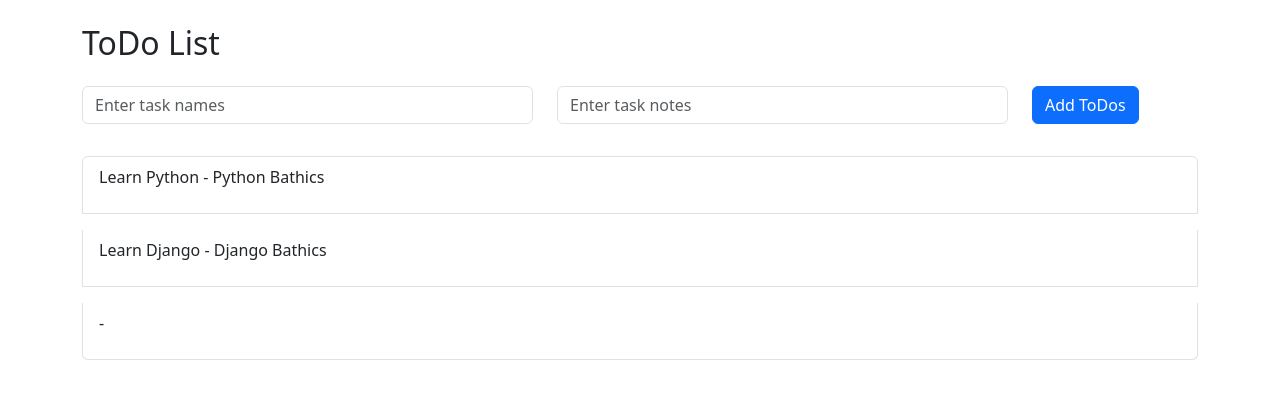
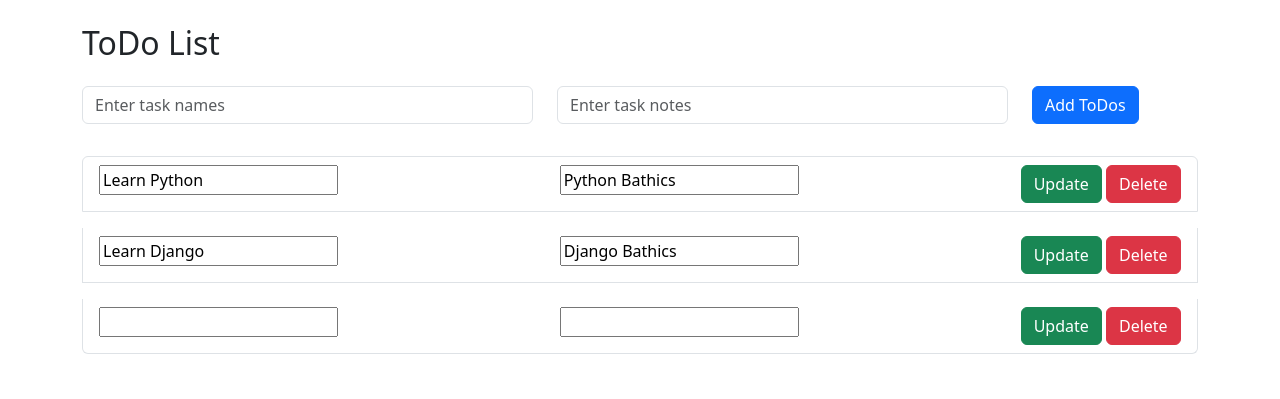
Before and after one commit to mohamadanasfattoum/FlaskToDo, a Flask app: page / in a window 1280 px wide. Shown: the top 399 px of the page. Run offline with Flask 3, Linux system fonts and the light colour scheme.

Commit message:
add new form in list.html to delete and update

```diff
--- a/app.py
+++ b/app.py
@@ -36,6 +36,13 @@ def add_todo():
     return redirect(url_for('todo_list'))
 
 
+@app.route('/delete/<int:todo_id>', methods=['POST'])
+def delete_todo(todo_id):
+    Todo.todo_delete(todo_id)
+    return redirect(url_for('todo_list'))
+
+
+
 
 
 
--- a/templates/list.html
+++ b/templates/list.html
@@ -28,7 +28,18 @@
 
             {% for todo in todos %}
                 <li class="list-group-item  my-2">
-                    <p> {{todo.name}} - {{todo.notes}} </p>
+                  <form action="" method="post" class="row">
+                    <div class="col-lg-5">
+                      <input type="text" value="{{todo.name}}">
+                    </div>
+                    <div class="col-lg-5">
+                      <input type="text" value="{{todo.notes}}">
+                    </div>
+                    <div class="col-lg-2">
+                      <button class="btn btn-success" type="submit">Update</button>
+                      <button class="btn btn-danger" type="submit">Delete</button>
+                    </div>
+                  </form>
                 </li>
             {% endfor %}
 
```
